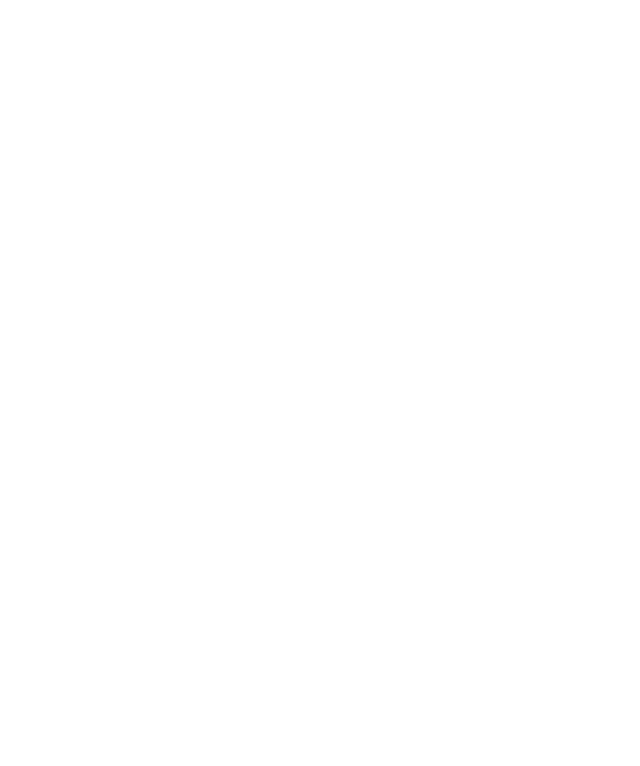
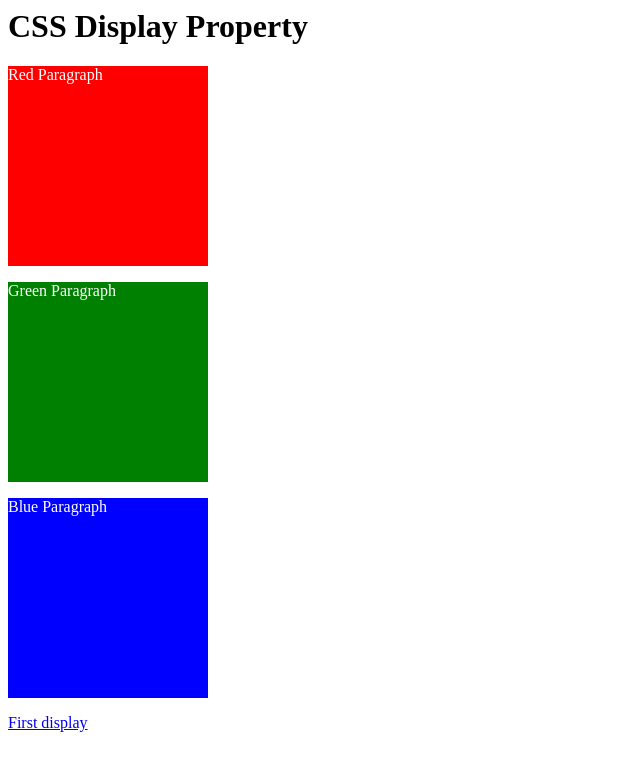
Before and after one commit to 0x00Ditto/css_display, a plain HTML site: page display.html in a window 1280 px wide. Shown: the whole page, without its empty margins (0-640 px from the left). Drawn offline with Linux system fonts and the light colour scheme.

Commit message:
Add files via upload

```diff
--- a/display.html
+++ b/display.html
@@ -0,0 +1,32 @@
+<style>
+    p {
+      color: white;
+    }
+    .red {
+      display: block;
+      width: 200px;
+      height: 200px;
+      background-color: red;
+    }
+
+    .green {
+      display: block;
+      width: 200px;
+      height: 200px;
+      background-color: green;
+    }
+
+    .blue {
+      display: block;
+      width: 200px;
+      height: 200px;
+      background-color: blue;
+    }
+  </style>
+</head>
+<body>
+  <h1>CSS Display Property</h1>
+  <p class="red">Red Paragraph </p>
+  <p class="green">Green Paragraph</p>
+  <p class="blue">Blue Paragraph</p>
+  <a href = "index.html"><footer>First display</footer> </a>
```
Also changed, not shown: index.html (+3 -12 lines).
